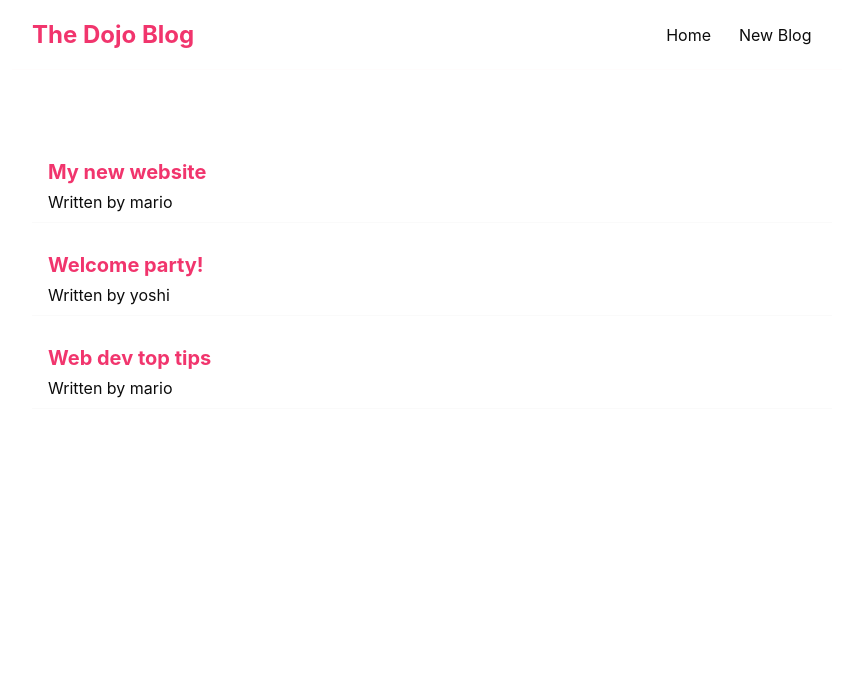
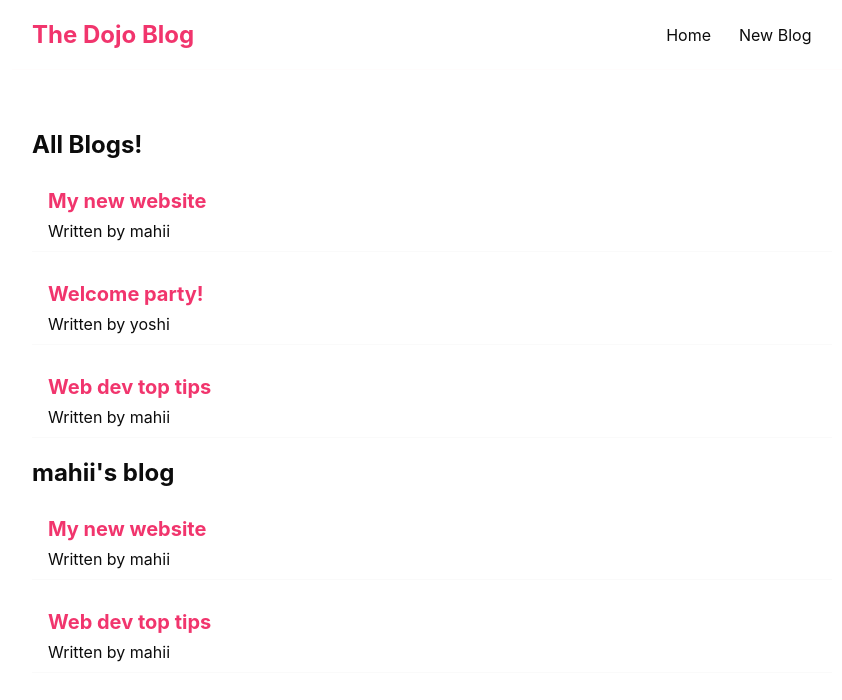
Before and after one commit to maheesha517/dojo-blog, a React (Create React App) app: page / in a window 1280 px wide. Shown: the top 700 px of the page, without its empty margins (208-1050 px from the left). Built offline with nearby package versions, Linux system fonts and the light colour scheme.

Commit message:
fillter data

```diff
--- a/src/BlogList.js
+++ b/src/BlogList.js
@@ -1,10 +1,10 @@
-const BlogList = (props) =>{
-    const blogs =props.blogs;
+const BlogList = ({blogs, title}) =>{
 
-    console.log(props,blogs);
+
 
     return (
         <div className="blog-list">
+            <h2>{ title }</h2>
         {blogs.map(blog => (
          <div className="blog-preview" key={blog.id} >
             <h2>{ blog.title }</h2>
--- a/src/Home.js
+++ b/src/Home.js
@@ -3,14 +3,15 @@ import BlogList from './BlogList';
 
 const Home =() => {
   const [blogs, setBlogs] = useState([
-    { title: 'My new website', body: 'lorem ipsum...', author: 'mario', id: 1 },
+    { title: 'My new website', body: 'lorem ipsum...', author: 'mahii', id: 1 },
     { title: 'Welcome party!', body: 'lorem ipsum...', author: 'yoshi', id: 2 },
-    { title: 'Web dev top tips', body: 'lorem ipsum...', author: 'mario', id: 3 }
+    { title: 'Web dev top tips', body: 'lorem ipsum...', author: 'mahii', id: 3 }
   ])
 
    return (
    <div className="home">
-     < BlogList blogs ={blogs}/>
+     < BlogList blogs ={blogs} title="All Blogs!"/>
+     < BlogList blogs ={blogs.filter((blog) => blog.author === 'mahii')} title="mahii's blog"/>
    </div>
 
    );
```
